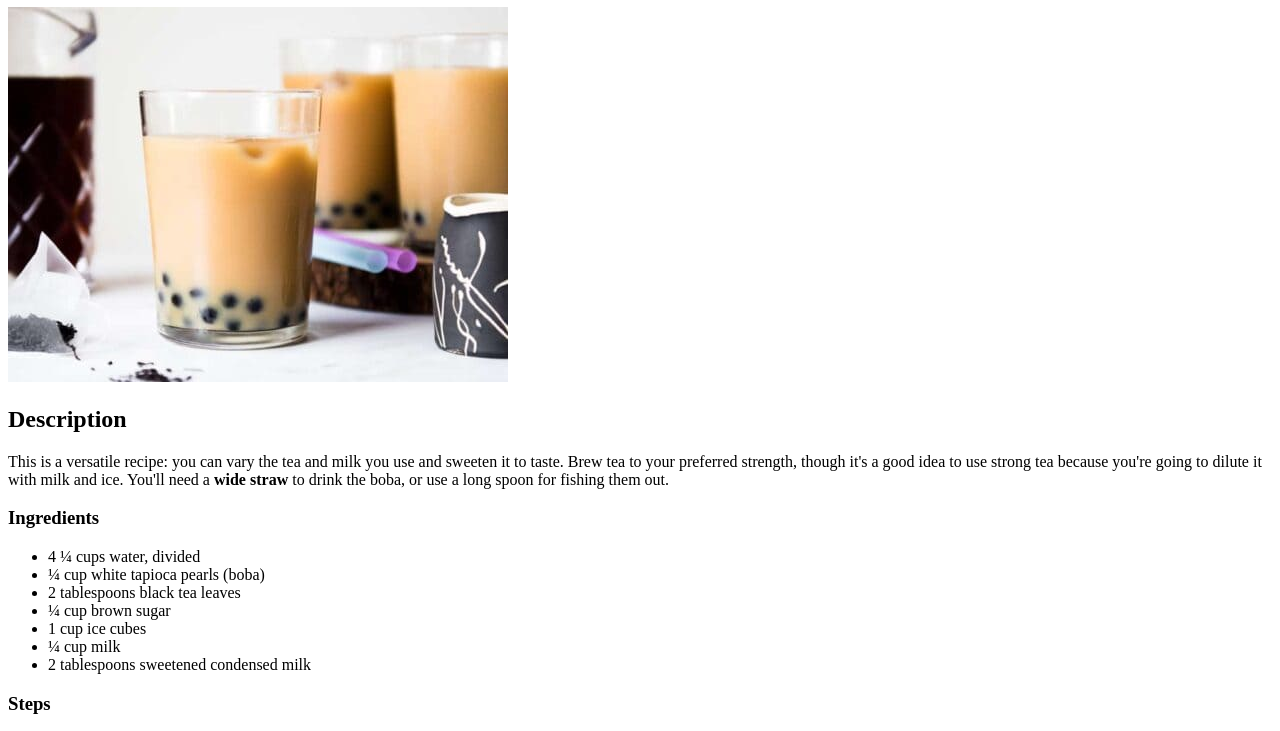
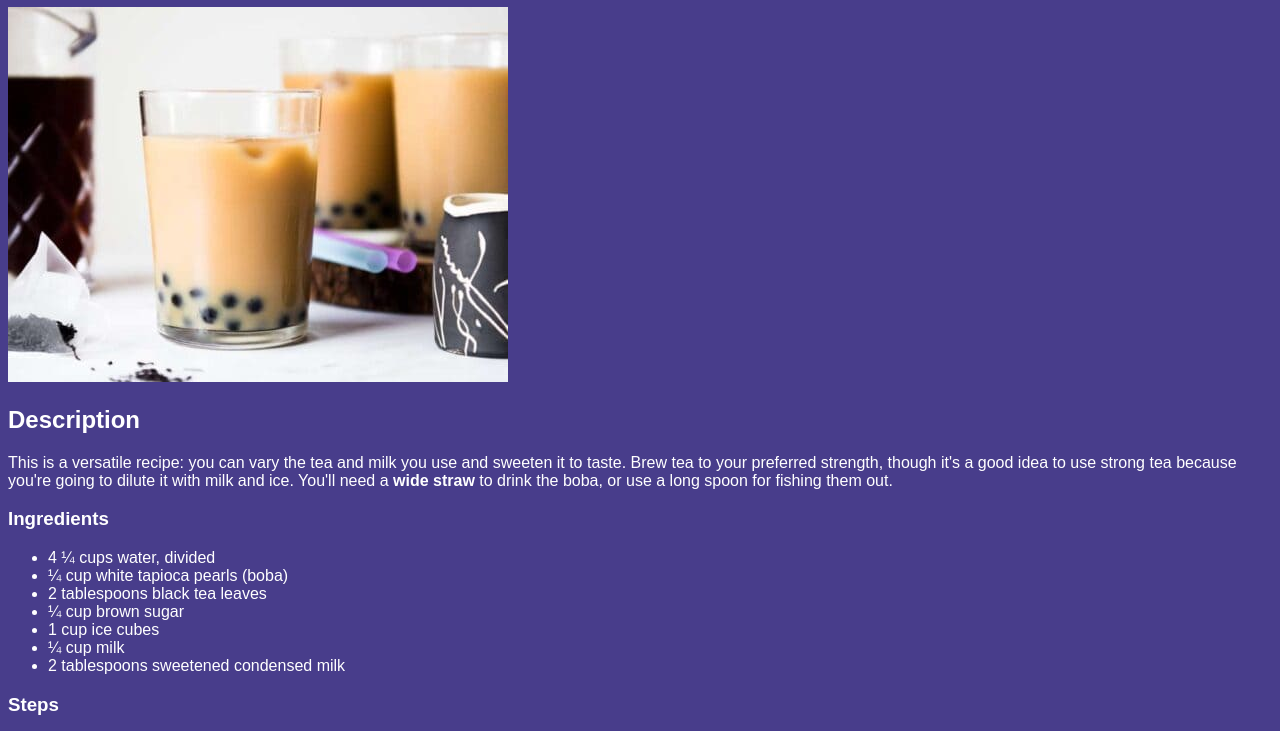
Before and after one commit to DYuHLin/odin-recipes, a plain HTML site: page recipes/bubble-tea.html in a window 1280 px wide. Shown: the part 73-804 px from the top of the page. Drawn offline with Linux system fonts and the light colour scheme.

Commit message:
added styles to all the pages, background, text and font

```diff
--- a/recipes/bubble-tea.html
+++ b/recipes/bubble-tea.html
@@ -3,6 +3,7 @@
 <head>
     <meta charset="UTF-8">
     <title>Bubble Tea</title>
+    <link rel="stylesheet" href="../style.css">
 </head>
 <body>
     <h1>Brown Sugar Bubble Tea</h1>
--- /dev/null
+++ b/style.css
@@ -0,0 +1,5 @@
+*{
+    background-color: darkslateblue;
+    color: white;
+    font-family: Arial, Helvetica, sans-serif;
+}
```
Also changed, not shown: index.html (+1 -0 lines), recipes/taiwanese-chicken.html (+1 -0 lines), recipes/taiwanese-dumpling.html (+1 -0 lines).
